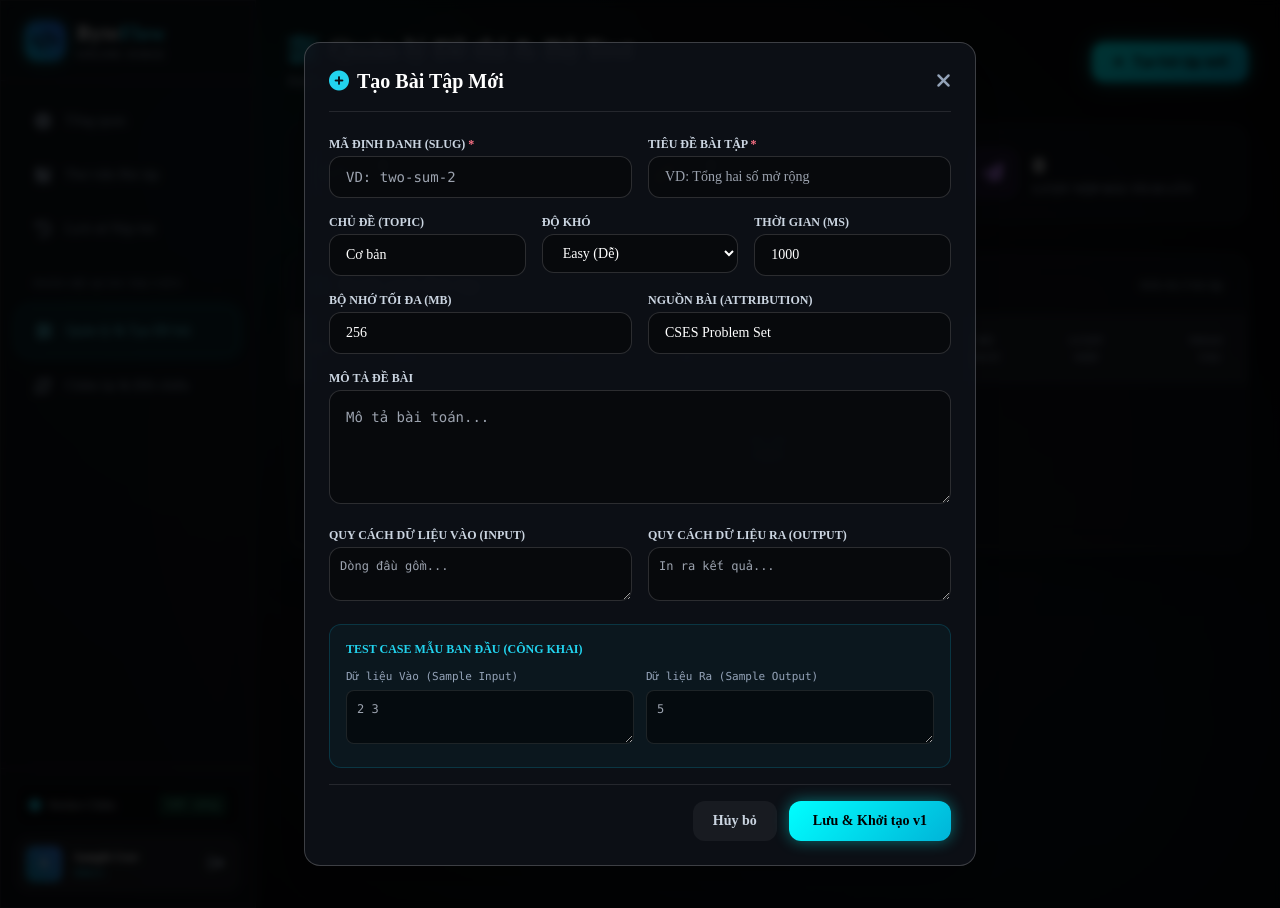
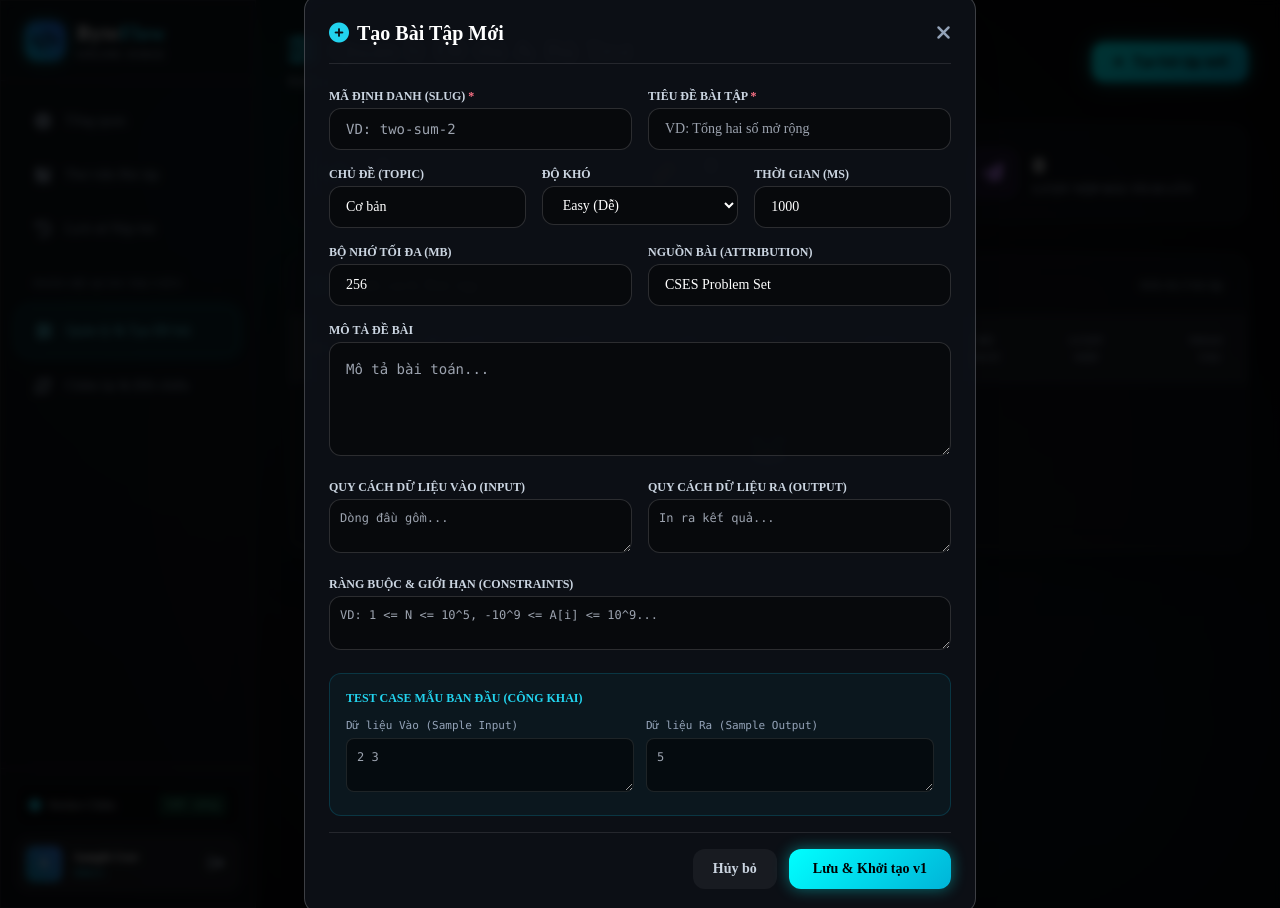
Before and after one commit to ndcanh1208/PTPMMNM-CNTT-18-10-NHOM-1, a PHP site: page /BaiTapLon/manage_problems.php in a window 1280 px wide, after a click on "Tạo bài tập mới". Run offline with PHP 8.4, Linux system fonts and the light colour scheme; the visitor is signed in with stand-in values (Sample User, id 1); data that the repository does not hold is empty; some libraries are stand-ins or nearby versions.

Commit message:
feat(manage): Bổ sung ô nhập Ràng buộc & Giới hạn (Constraints) cho modal tạo và sửa bài tập

```diff
--- a/manage_problems.php
+++ b/manage_problems.php
@@ -462,6 +462,11 @@ require_once __DIR__ . '/includes/sidebar.php';
         </div>
       </div>
 
+      <div>
+        <label class="block text-xs uppercase font-bold text-slate-300 mb-1">Ràng buộc & Giới hạn (Constraints)</label>
+        <textarea name="constraints" rows="2" placeholder="VD: 1 <= N <= 10^5, -10^9 <= A[i] <= 10^9..." class="w-full p-2.5 rounded-xl bg-black/40 border border-white/15 text-white text-xs font-mono"></textarea>
+      </div>
+
       <div class="p-4 rounded-xl bg-cyan-500/5 border border-cyan-500/20 space-y-3">
         <h4 class="text-xs uppercase font-bold text-cyan-400">Test Case Mẫu Ban Đầu (Công khai)</h4>
         <div class="grid grid-cols-1 md:grid-cols-2 gap-3">
@@ -556,6 +561,11 @@ require_once __DIR__ . '/includes/sidebar.php';
         </div>
       </div>
 
+      <div>
+        <label class="block text-xs uppercase font-bold text-slate-300 mb-1">Ràng buộc & Giới hạn (Constraints)</label>
+        <textarea name="constraints" id="edit_constraints" rows="2" class="w-full p-2.5 rounded-xl bg-black/40 border border-white/15 text-white text-xs font-mono"></textarea>
+      </div>
+
       <div class="flex items-center justify-end space-x-3 pt-4 border-t border-white/10">
         <button type="button" onclick="closeModal('editModal')" class="px-5 py-2.5 rounded-xl bg-white/5 hover:bg-white/10 text-slate-300 text-sm font-semibold transition-colors">
           Hủy bỏ
@@ -595,6 +605,7 @@ function openEditModal(problem) {
   document.getElementById('edit_description').value = problem.description || '';
   document.getElementById('edit_input_description').value = problem.input_description || '';
   document.getElementById('edit_output_description').value = problem.output_description || '';
+  document.getElementById('edit_constraints').value = problem.constraints || '';
   openModal('editModal');
 }
 </script>
```
